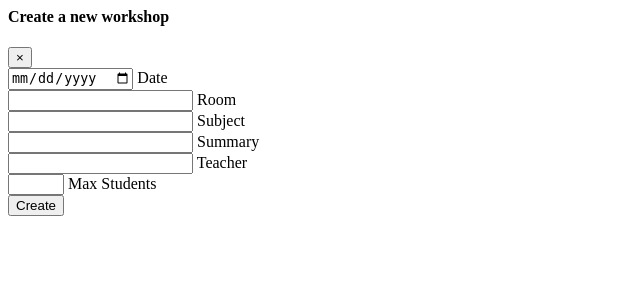
After one commit to Soeeb/DatabaseLosers, a Flask app: template DatabaseInternal/DatabaseInternal/templates/create.html in a window 1280 px wide. The commit adds this page. Shown: the top 300 px of the page, without its empty margins (0-640 px from the left). Run offline with Flask 2, Linux system fonts and the light colour scheme; the template is opened without the code that fills it, so the values that code supplies are empty.

Commit message:
hey hey seth here

```diff
--- a/DatabaseInternal/DatabaseInternal/app.py
+++ b/DatabaseInternal/DatabaseInternal/app.py
@@ -22,11 +22,10 @@ def allWorkshops():
 	connection=create_connection()
 	try:
 		with connection.cursor() as cursor:
-			select_sql = "SELECT tblworkshops.workshopId as id, tblworkshops.date as date, tblworkshops.room as room, tblworkshops.subject as subject, tblworkshops.summary as summary, tblworkshops.teachers as teachers, tblworkshops.maxStudents as maxStudents,  tblworkshops.enrolledStudents as enrolled FROM tblworkshops"
+			select_sql = "SELECT tw.workshopId Id, tw.subject subject, tw.room room, tw.summary summary,tw.maxStudents maxStudents, tw.teacherId teacherId, tw.date date, qCounts.StudentCount enrolled FROM tblworkshops tw INNER JOIN ( SELECT tw.WorkshopId, COUNT(ta.UserId) StudentCount FROM tblworkshops tw LEFT JOIN tblworkshopassign ta ON tw.WorkshopId = ta.WorkshopId GROUP BY tw.WorkshopId ORDER BY tw.WorkshopId) qCounts ON tw.WorkshopId = qCounts.WorkshopId LEFT JOIN tblusers tu ON tu.UserId=tw.teacherId"
 			cursor.execute(select_sql)
 			data = cursor.fetchall()
 			data = list(data)
-			print(data)
 	finally:
 		connection.close()
 	return data
@@ -37,8 +36,6 @@ def hello():
 		username_session=escape(session['username']).capitalize()
 		role=escape(session['role'])
 		data = allWorkshops()
-		print(role)
-		print(username_session)
 		return render_template("index.html", datas = data, session_user_name=username_session, role=role)
 	return render_template('index.html')
 
@@ -59,15 +56,12 @@ def login():
 				select_sql = "SELECT password, roleId, userId FROM tblusers WHERE username = %s"
 				cursor.execute(select_sql,val)
 				holder = cursor.fetchone()
-				print (holder)
 
 				password_form = request.form['password']
 				select_sql = "SELECT Password FROM tblusers WHERE username = %s"
 				cursor.execute(select_sql,val)
 				data = list(cursor.fetchall())
-				print(data)
 				for row in data:
-					print(md5(password_form.encode()).hexdigest())
 					if md5(password_form.encode()).hexdigest()==row["Password"]:
 						session['username'] = request.form['username']
 						session['logged_in'] = True
@@ -92,7 +86,11 @@ def enroll():
 			userId = session['userId']
 			workshopId = request.args.get('workshopId')
 
-			print(workshopId)
+			select_sql = "INSERT INTO `tblworkshopassign` (workshopId, userId) VALUES (%s, %s)"
+			val = (workshopId, userId)
+
+			cursor.execute(select_sql, val)
+		connection.commit()
 	finally:
 		connection.close()
 	return	redirect(url_for('hello'))
@@ -114,9 +112,7 @@ def register():
 
 				select_sql = "INSERT INTO `tblusers` (firstName, familyName, email, mobileNumber, username, password, roleId) VALUES (%s, %s, %s, %s, %s, %s, 3)"
 				val=(firstName_form, lastName_form, email_form, mobileNumber_form, username_form, password_form)
-				print(val)
 				cursor.execute(select_sql, val)
-				print('yeet')
 		connection.commit()
 	finally:
 		connection.close()
@@ -125,6 +121,27 @@ def register():
 #@app.route('/edit', methods=["GET","POST"])
 #def edit():
 
+@app.route('/create', methods=["GET","POST"])
+def create():
+	connection=create_connection()
+	try:
+		with connection.cursor() as cursor:
+			if request.method == "POST":
+				date_form = request.form['date']
+				room_form = request.form['room']
+				subject_form = request.form['subject']
+				summary_form = request.form['summary']
+				teacher_form = request.form['teacher']
+				maxStudent_form = request.form['maxStudents']
+
+				select_sql = "INSERT INTO `tblworkshops` (date, room, subject, summary, teachers, maxStudents) VALUES (%s, %s, %s, %s, %s, %s)"
+				val = (date_form, room_form, subject_form, summary_form, teacher_form, int(maxStudent_form))
+				print(val)
+				cursor.execute(select_sql, val)
+		connection.commit()
+	finally:
+		connection.close()
+	return redirect(url_for("hello"))
 
 @app.route('/logout')
 def logout():
--- /dev/null
+++ b/DatabaseInternal/DatabaseInternal/templates/create.html
@@ -0,0 +1,55 @@
+<form action="/create" method="post" class="needs-validation" novalidate>
+    <div class="modal fade" id="modalCreateForm" tabindex="-1" role="dialog" aria-labelledby="myModalLabel"
+         aria-hidden="true">
+        <div class="modal-dialog" role="document">
+            <div class="modal-content">
+                <div class="modal-header text-center">
+                    <h4 class="modal-title w-100 font-weight-bold">Create a new workshop</h4>
+                    <button type="button" class="close" data-dismiss="modal" aria-label="Close">
+                        <span aria-hidden="true">&times;</span>
+                    </button>
+                </div>
+                <div class="modal-body mx-3">
+                    <div class="md-form mb-5">
+                        <i class="fas fa-lock prefix grey-text"></i>
+                        <input type="date" id="date" class="form-control validate" name="date">
+                        <label data-error="wrong" data-success="right" for="orangeForm-pass">Date</label>
+                    </div>
+
+                    <div class="md-form mb-5">
+                        <i class="fas fa-lock prefix grey-text"></i>
+                        <input type="text" id="room" class="form-control validate" name="room">
+                        <label data-error="wrong" data-success="right" for="orangeForm-pass">Room</label>
+                    </div>
+
+                    <div class="md-form mb-5">
+                        <i class="fas fa-lock prefix grey-text"></i>
+                        <input type="text" id="subject" class="form-control validate" name="subject">
+                        <label data-error="wrong" data-success="right" for="orangeForm-pass">Subject</label>
+                    </div>
+
+                    <div class="md-form mb-5">
+                        <i class="fas fa-lock prefix grey-text"></i>
+                        <input type="text" id="summary" class="form-control validate" name="summary">
+                        <label data-error="wrong" data-success="right" for="orangeForm-pass">Summary</label>
+                    </div>
+
+                    <div class="md-form mb-5">
+                        <i class="fas fa-lock prefix grey-text"></i>
+                        <input type="text" id="teacher" class="form-control validate" name="teacher">
+                        <label data-error="wrong" data-success="right" for="orangeForm-pass">Teacher</label>
+                    </div>
+
+                    <div class="md-form mb-5">
+                        <i class="fas fa-lock prefix grey-text"></i>
+                        <input type="number" id="maxStudents" class="form-control validate" name="maxStudents" min="1" max="30">
+                        <label data-error="wrong" data-success="right" for="orangeForm-pass">Max Students</label>
+                    </div>
+                </div>
+                <div class="modal-footer d-flex justify-content-center">
+                    <button type="submit" class="btn btn-deep-orange">Create</button>
+                </div>
+            </div>
+        </div>
+    </div>
+</form>
```
Also changed, not shown: DatabaseInternal/DatabaseInternal/templates/index.html (+9 -41 lines), 1 other file.
